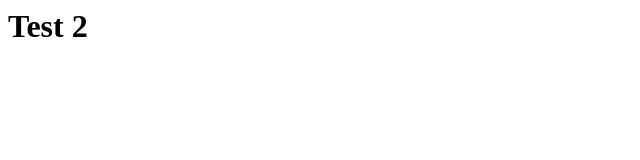
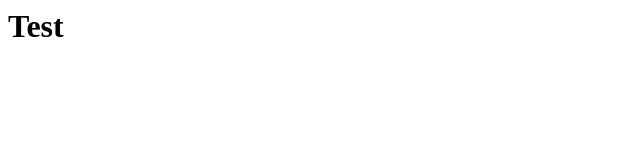
Before and after one commit to failwin/docker-test, a website: page static/index.html in a window 1280 px wide. Shown: the full height of the page, 0-640 px from the left. Drawn offline with Linux system fonts and the light colour scheme.

Commit message:
volume finished

```diff
--- a/static/index.html
+++ b/static/index.html
@@ -2,5 +2,5 @@
     <title>Test</title>
 </head>
 <body>
-    <h1>Test 2</h1>
+    <h1>Test</h1>
 </body>
```
Also changed, not shown: 3 other files.
